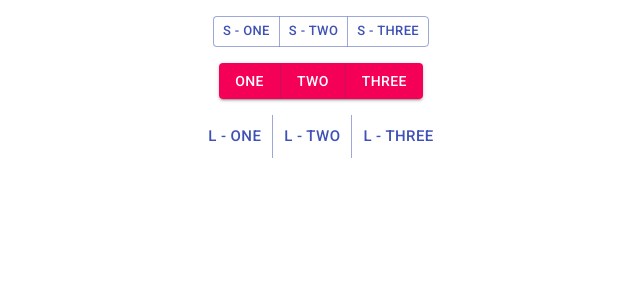
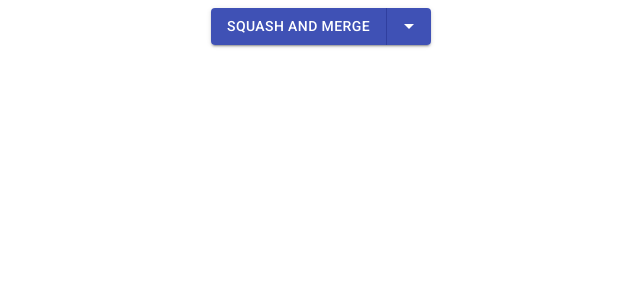
Before and after one commit to shubhamhirap/ui-lib-ex, a React (Create React App) app: page / in a window 1280 px wide. Shown: the top 300 px of the page, without its empty margins (319-959 px from the left). Built offline with nearby package versions, Linux system fonts and the light colour scheme.

Commit message:
split button and vertical button group added

```diff
--- a/src/App.js
+++ b/src/App.js
@@ -1,5 +1,5 @@
 import { createMuiTheme } from "@material-ui/core";
-import BasicButtonGroup from "./components/InputComp/ButtonGroup/BasicButtonGroup";
+import SplitButton from "./components/InputComp/ButtonGroup/SplitButton";
 
 const theme = createMuiTheme({
   palette: {
@@ -21,7 +21,7 @@
 const App = () => {
   return (
     <>
-      <BasicButtonGroup />
+      <SplitButton />
     </>
   );
 };
--- a/src/components/InputComp/ButtonGroup/BasicButtonGroup.js
+++ b/src/components/InputComp/ButtonGroup/BasicButtonGroup.js
@@ -32,6 +32,7 @@
         variant="contained"
         color="secondary"
         aria-label="contained primary button group"
+        disableElevation
       >
         <Button>One</Button>
         <Button>Two</Button>
--- /dev/null
+++ b/src/components/InputComp/ButtonGroup/SplitButton.js
@@ -0,0 +1,104 @@
+import React, { useRef, useState } from "react";
+import Grid from "@material-ui/core/Grid";
+import Button from "@material-ui/core/Button";
+import ButtonGroup from "@material-ui/core/ButtonGroup";
+import ArrowDropDownIcon from "@material-ui/icons/ArrowDropDown";
+import ClickAwayListener from "@material-ui/core/ClickAwayListener";
+import Grow from "@material-ui/core/Grow";
+import Paper from "@material-ui/core/Paper";
+import Popper from "@material-ui/core/Popper";
+import MenuItem from "@material-ui/core/MenuItem";
+import MenuList from "@material-ui/core/MenuList";
+
+const options = [
+  "Create a merge commit",
+  "Squash and merge",
+  "Rebase and merge",
+];
+
+export default function SplitButton() {
+  const [open, setOpen] = useState(false);
+  const anchorRef = useRef(null);
+  const [selectedIndex, setSelectedIndex] = useState(1);
+
+  const handleClick = () => {
+    console.info(`You clicked ${options[selectedIndex]}`);
+  };
+
+  const handleMenuItemClick = (event, index) => {
+    setSelectedIndex(index);
+    setOpen(false);
+  };
+
+  const handleToggle = () => {
+    setOpen((prevOpen) => !prevOpen);
+  };
+
+  const handleClose = (event) => {
+    if (anchorRef.current && anchorRef.current.contains(event.target)) {
+      return;
+    }
+
+    setOpen(false);
+  };
+
+  return (
+    <Grid container direction="column" alignItems="center">
+      <Grid item xs={12}>
+        <ButtonGroup
+          variant="contained"
+          color="primary"
+          ref={anchorRef}
+          aria-label="split button"
+        >
+          <Button onClick={handleClick}>{options[selectedIndex]}</Button>
+          <Button
+            color="primary"
+            size="small"
+            aria-controls={open ? "split-button-menu" : undefined}
+            aria-expanded={open ? "true" : undefined}
+            aria-label="select merge strategy"
+            aria-haspopup="menu"
+            onClick={handleToggle}
+          >
+            <ArrowDropDownIcon />
+          </Button>
+        </ButtonGroup>
+        <Popper
+          open={open}
+          anchorEl={anchorRef.current}
+          role={undefined}
+          transition
+          disablePortal
+        >
+          {({ TransitionProps, placement }) => (
+            <Grow
+              {...TransitionProps}
+              style={{
+                transformOrigin:
+                  placement === "bottom" ? "center top" : "center bottom",
+              }}
+            >
+              <Paper>
+                <ClickAwayListener onClickAway={handleClose}>
+                  <MenuList id="split-button-menu">
+                    {options.map((option, index) => (
+                      <MenuItem
+                        key={option}
+                        disabled={index === 2}
+                        selected={index === selectedIndex}
+                        onClick={(event) => handleMenuItemClick(event, index)}
+                      >
+                        {option}
+                      </MenuItem>
+                    ))}
+                  </MenuList>
+                </ClickAwayListener>
+              </Paper>
+            </Grow>
+          )}
+        </Popper>
+      </Grid>
+    </Grid>
+  );
+}
```
Also changed, not shown: 1 other file (tests, documents, lock files or other folders).
